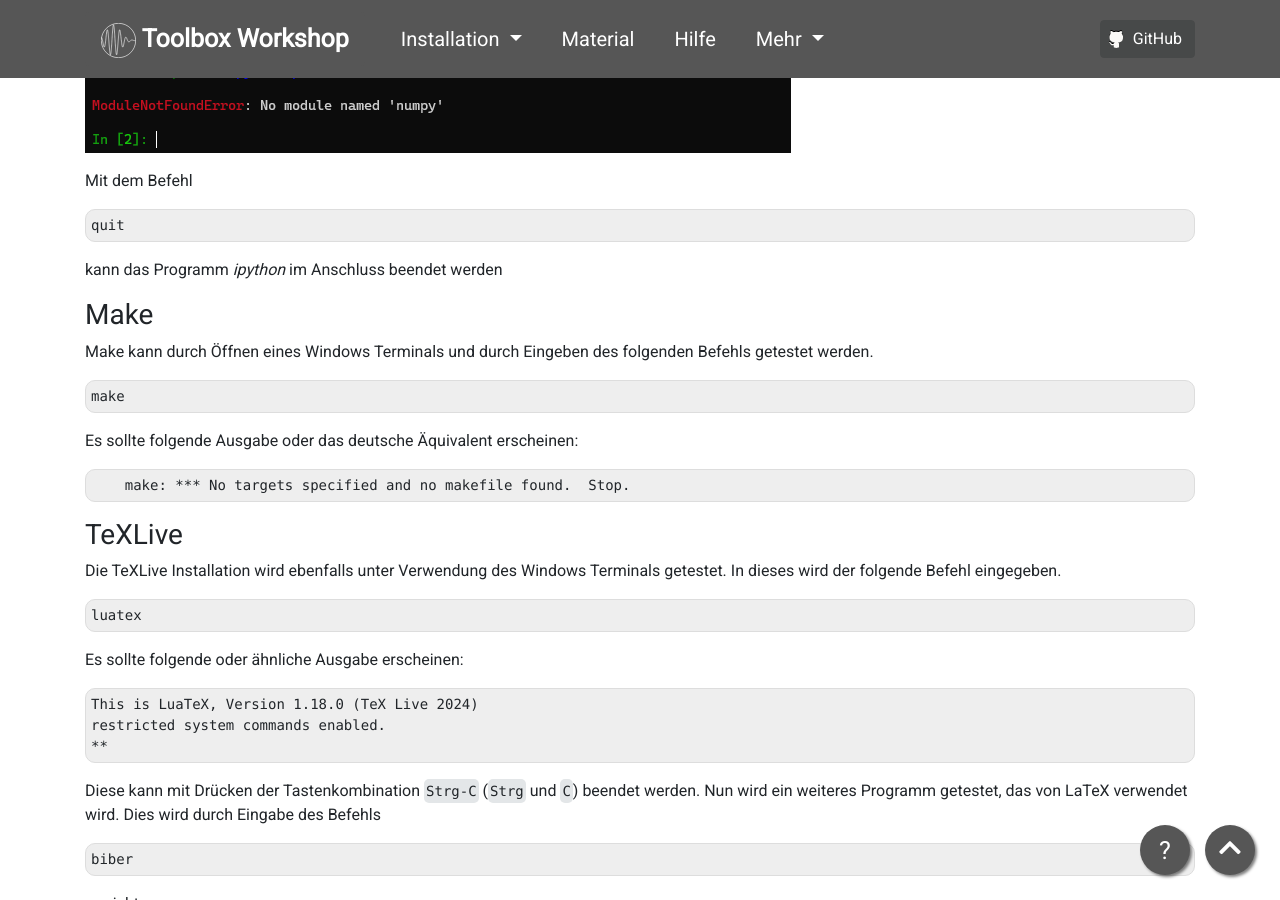
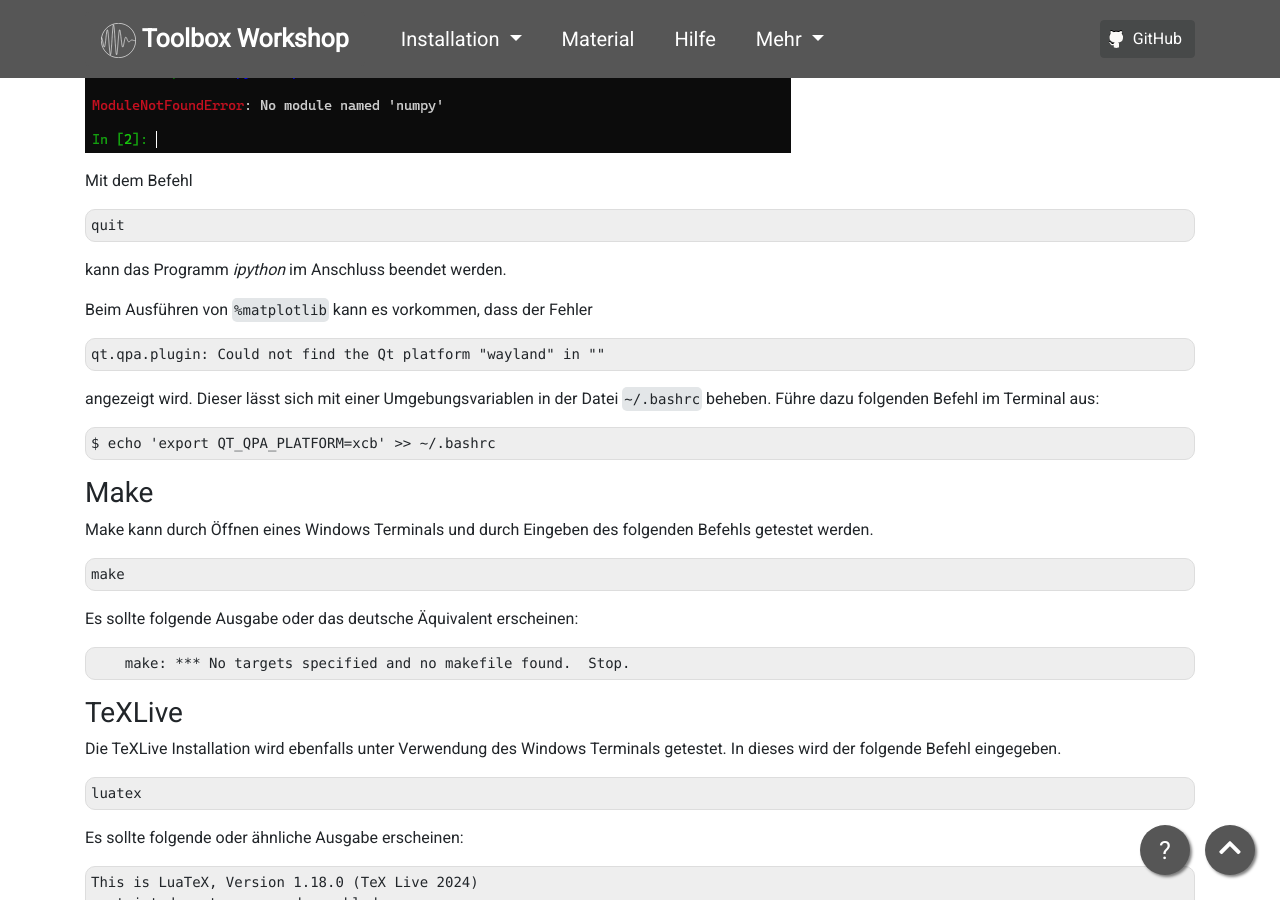
Before and after one commit to pep-dortmund/homepage-toolbox, a Jekyll site: the page built from install/windows-11.md, in a window 1280 px wide and 900 px high, scrolled down 26732 px. Built offline with Jekyll 4.4.1, drawn with Linux system fonts in a browser that asks for light colours; nearby versions of some CDN libraries.

Commit message:
Add short paragraph on Qt troubleshooting

````diff
--- a/install/windows-11.md
+++ b/install/windows-11.md
@@ -614,7 +614,18 @@ Mit dem Befehl
 ```
 quit
 ```
-kann das Programm _ipython_ im Anschluss beendet werden
+kann das Programm _ipython_ im Anschluss beendet werden.
+
+
+Beim Ausführen von `%matplotlib` kann es vorkommen, dass der Fehler
+```
+qt.qpa.plugin: Could not find the Qt platform "wayland" in ""
+```
+angezeigt wird. Dieser lässt sich mit einer Umgebungsvariablen in der Datei `~/.bashrc`
+beheben. Führe dazu folgenden Befehl im Terminal aus:
+```
+$ echo 'export QT_QPA_PLATFORM=xcb' >> ~/.bashrc
+```
 
 ### Make
 
````
Also changed, not shown: install/windows-10.md (+12 -1 lines).
